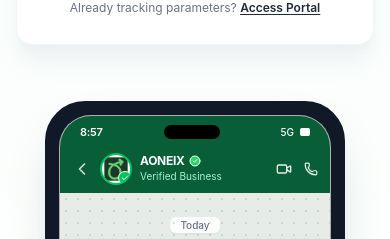
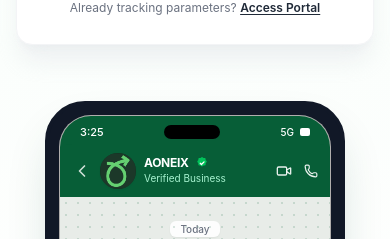
Before and after one commit to httpshivam/Aoneix, a React (Vite) app: page / in a window 390 px wide. Shown: the part 959-1198 px from the top of the page. Built offline with nearby package versions, Linux system fonts and the light colour scheme; a web font is replaced by a local one.

Commit message:
fix: cover DP with favicon in mobile mockup

```diff
--- a/src/components/Hero.jsx
+++ b/src/components/Hero.jsx
@@ -363,7 +363,7 @@ export default function Hero({ onOpenAuthModal, onBadgeClick }) {
 
                 {/* Phone Status Bar */}
                 <div className="bg-[#075e37] text-white px-5 pt-2 pb-1 text-[11px] flex justify-between items-center font-medium">
-                  <span className="font-semibold tracking-tight">{livePhoneTime}</span>
+                  <span>3:25</span>
                   <div className="w-14 h-3.5 bg-black rounded-full mx-auto" />
                   <div className="flex items-center space-x-1.5 text-[10px]">
                     <span>5G</span>
@@ -376,20 +376,21 @@ export default function Hero({ onOpenAuthModal, onBadgeClick }) {
                   <div className="flex items-center space-x-2">
                     <ChevronLeft className="w-5 h-5 cursor-pointer text-white/80 hover:text-white" />
                     {/* Aoneix Favicon Avatar */}
-                    <div className="w-8 h-8 rounded-full bg-white flex items-center justify-center border-2 border-[#00c25a] relative shadow-sm overflow-hidden shrink-0">
+                    <div className="w-9 h-9 rounded-full overflow-hidden shrink-0 shadow-sm bg-[#163323] flex items-center justify-center">
                       <img
                         src={faviconImg}
                         alt="Aoneix Favicon"
-                        className="w-full h-full object-contain p-0.5"
+                        className="w-full h-full object-cover"
                       />
-                      <div className="absolute -bottom-0.5 -right-0.5 w-3.5 h-3.5 bg-[#00c25a] rounded-full flex items-center justify-center border border-white">
-                        <Check className="w-2 h-2 text-white stroke-[3]" />
-                      </div>
                     </div>
                     <div>
-                      <div className="flex items-center space-x-1">
-                        <span className="font-bold text-xs tracking-tight">AONEIX</span>
-                        <CheckCircle2 className="w-3 h-3 text-[#25d366] fill-[#25d366] text-white" />
+                      <div className="flex items-center space-x-1.5">
+                        <span className="font-bold text-xs tracking-tight text-white">AONEIX</span>
+                        {/* Meta WhatsApp Official Scalloped Verified Badge */}
+                        <svg className="w-3.5 h-3.5 shrink-0" viewBox="0 0 24 24" fill="none">
+                          <path d="M10.52 2.44a2 2 0 0 1 2.96 0l.44.48a2 2 0 0 0 1.62.67l.65-.05a2 2 0 0 1 2.1 2.1l-.05.65a2 2 0 0 0 .67 1.62l.48.44a2 2 0 0 1 0 2.96l-.48.44a2 2 0 0 0-.67 1.62l.05.65a2 2 0 0 1-2.1 2.1l-.65-.05a2 2 0 0 0-1.62.67l-.44.48a2 2 0 0 1-2.96 0l-.44-.48a2 2 0 0 0-1.62-.67l-.65.05a2 2 0 0 1-2.1-2.1l.05-.65a2 2 0 0 0-.67-1.62l-.48-.44a2 2 0 0 1 0-2.96l.48-.44a2 2 0 0 0 .67-1.62l-.05-.65a2 2 0 0 1 2.1-2.1l.65.05a2 2 0 0 0 1.62-.67l.44-.48z" fill="#00C25A"/>
+                          <path d="M9 12.5l2 2 4.5-4.5" stroke="white" strokeWidth="2.2" strokeLinecap="round" strokeLinejoin="round"/>
+                        </svg>
                       </div>
                       <span className="text-[10px] text-emerald-200 block">Verified Business</span>
                     </div>
@@ -474,16 +475,14 @@ export default function Hero({ onOpenAuthModal, onBadgeClick }) {
                     <div className="border-t border-gray-100 divide-y divide-gray-100 text-center text-[11px] font-semibold text-[#00c25a]">
                       <button
                         onClick={() => handleQuickReply('Yes, show me more')}
-                        className={`w-full py-2 hover:bg-green-50 transition-colors flex items-center justify-center gap-1.5 ${
-                          selectedQuickReply === 'Yes, show me more' ? 'bg-emerald-50 text-emerald-800 font-bold' : ''
+                        className={`w-full py-2 hover:bg-green-50 transition-colors flex items-center justify-center gap-1.5 ${selectedQuickReply === 'Yes, show me more' ? 'bg-emerald-50 text-emerald-800 font-bold' : ''
                           }`}
                       >
                         <span>Yes, show me more</span>
                       </button>
                       <button
                         onClick={() => handleQuickReply('Maybe later')}
-                        className={`w-full py-2 hover:bg-gray-50 text-gray-500 transition-colors ${
-                          selectedQuickReply === 'Maybe later' ? 'bg-gray-100 font-bold' : ''
+                        className={`w-full py-2 hover:bg-gray-50 text-gray-500 transition-colors ${selectedQuickReply === 'Maybe later' ? 'bg-gray-100 font-bold' : ''
                           }`}
                       >
                         <span>Maybe later</span>
@@ -497,8 +496,7 @@ export default function Hero({ onOpenAuthModal, onBadgeClick }) {
                       key={idx}
                       className={`flex flex-col ${reply.sender === 'user' ? 'items-end' : 'items-start'} animate-in fade-in slide-in-from-bottom-2 duration-200`}
                     >
-                      <div className={`p-2.5 rounded-xl max-w-[240px] text-[11px] shadow-sm leading-relaxed whitespace-pre-line ${
-                        reply.sender === 'user'
+                      <div className={`p-2.5 rounded-xl max-w-[240px] text-[11px] shadow-sm leading-relaxed whitespace-pre-line ${reply.sender === 'user'
                         ? 'bg-[#d9fdd3] text-gray-900 rounded-tr-none'
                         : 'bg-white text-gray-900 rounded-tl-none border border-gray-100'
                         }`}>
@@ -590,8 +588,7 @@ export default function Hero({ onOpenAuthModal, onBadgeClick }) {
                   <button
                     type="submit"
                     disabled={!inputText.trim()}
-                    className={`w-7 h-7 rounded-full flex items-center justify-center transition-all shrink-0 ${
-                      inputText.trim()
+                    className={`w-7 h-7 rounded-full flex items-center justify-center transition-all shrink-0 ${inputText.trim()
                       ? 'bg-[#00c25a] hover:bg-[#00a84e] text-white cursor-pointer shadow-sm scale-105 active:scale-95'
                       : 'bg-gray-200 text-gray-400 cursor-not-allowed'
                       }`}
```
Lines whose indentation alone changed are shown as unchanged.
